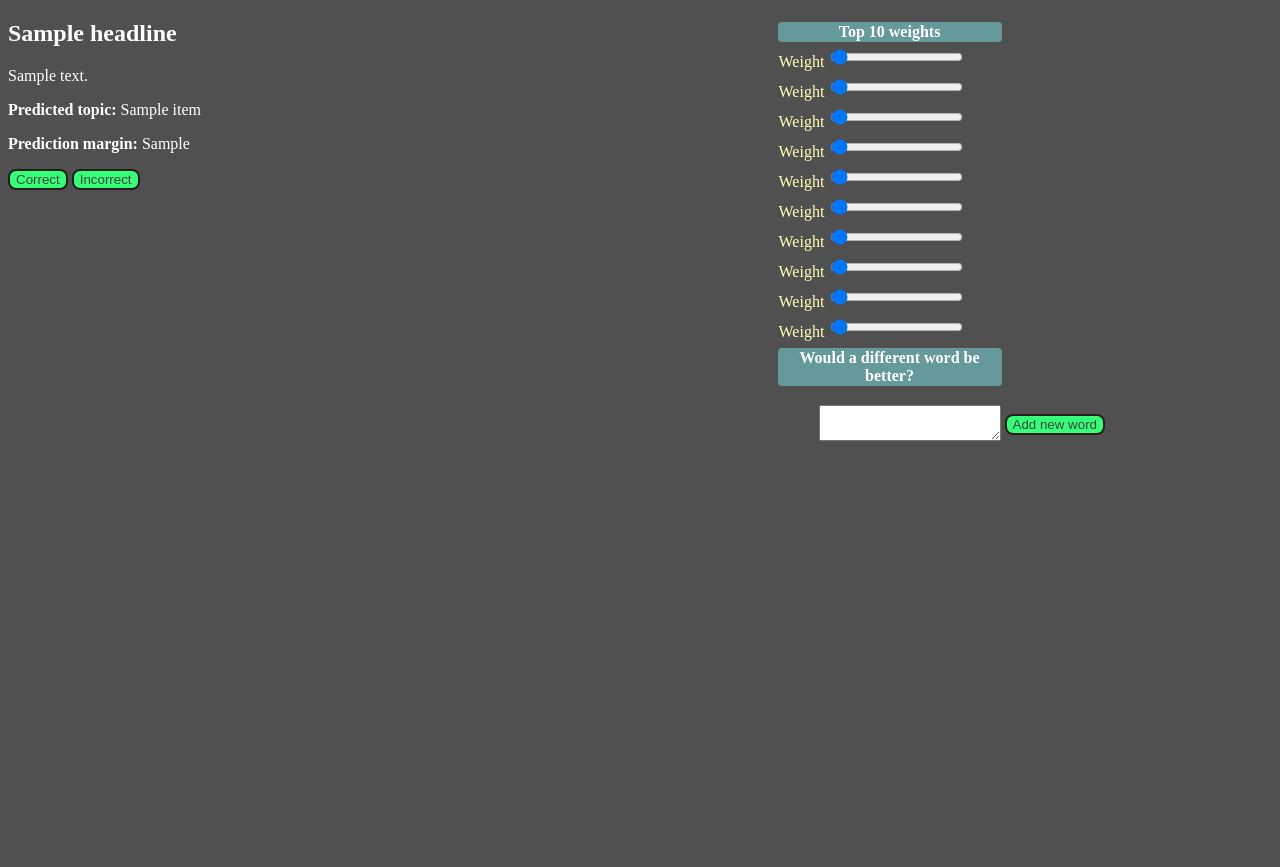
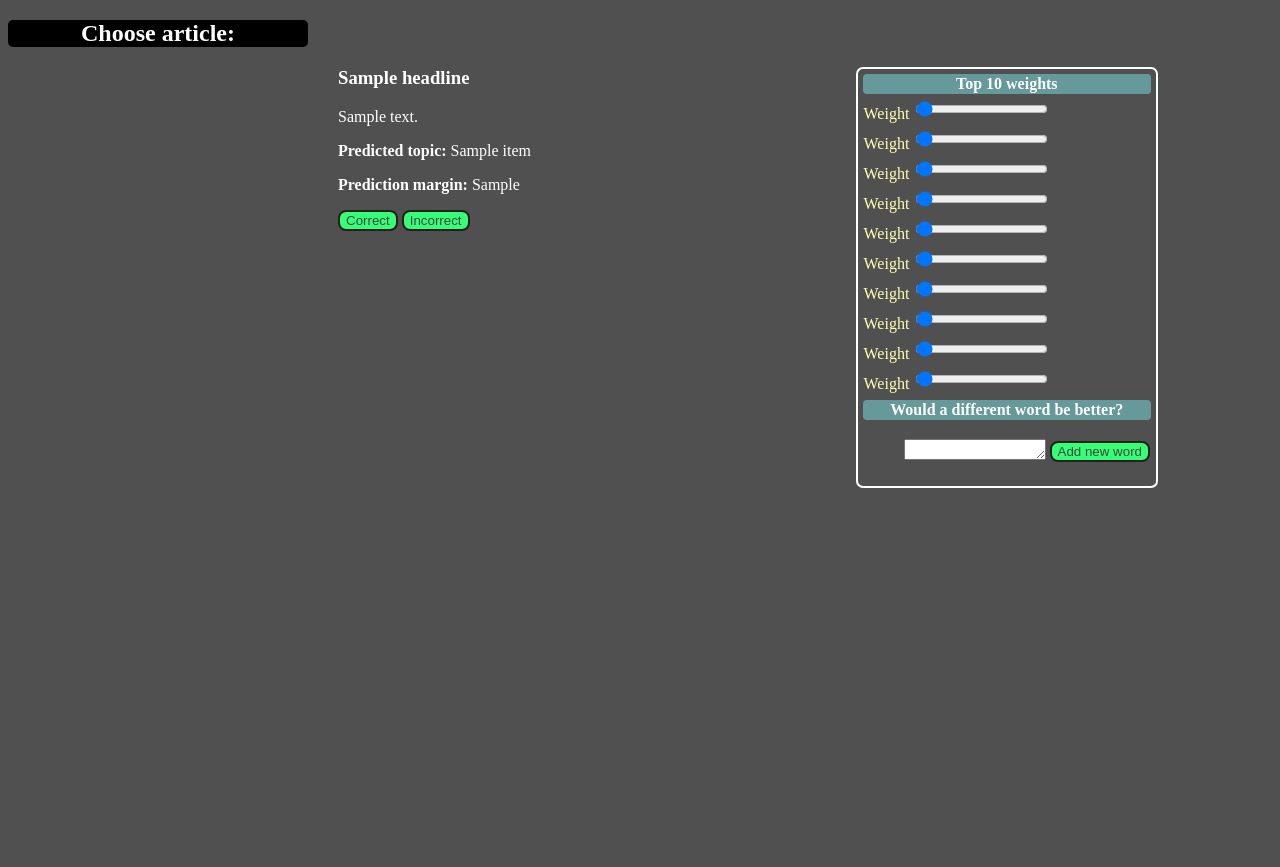
Before and after one commit to BernoulliSanders/Flask-Application-Reuters20, a Flask app: template templates/article-with-reweighting.html in a window 1280 px wide. Before the commit the page ends 441 px from the top, so only its background shows below. Run offline with Flask 2, Linux system fonts and the light colour scheme; the template is opened without the code that fills it: values that come from a table or form of the project are taken from there, most other values are stand-ins (such as "Sample title", 1, 10 or a date in 2020); data that the repository does not hold is empty; parts of the project's set-up code (start-up, migrations or seed data) failed here and were passed over; some libraries are stand-ins or nearby versions.

Commit message:
Fixed layout in user feedback application

```diff
--- a/app.py
+++ b/app.py
@@ -152,6 +152,7 @@ def display_article():
 
 # Need a second version of thanks.html to loop back here
 @app.route('/article-with-reweighting')
+#@app.route('/article-with-reweighting/<article-id>')
 def display_article_manual_reweighting():
     conn = sqlite3.connect(db2)
     conn.create_function("uncertainty_query", 1, uncertainty_sample)
--- a/static/style-for-reweighting-app.css
+++ b/static/style-for-reweighting-app.css
@@ -1,20 +1,28 @@
-body {font-family: serif; width:1100px; background-color:#505050; text-color:white; font-size: 16px;}
+body {font-family: serif; width:1150px; background-color:#505050; text-color:white; font-size: 16px;}
 
-h1 {color:white;  width:600px;  font:"Helvetica Neue";
+h1 {color:white;  width:200px;  font:"Helvetica Neue";
 
-    color: white;
 }
 
-h2 {color:white;  width:600px;  font:"Helvetica Neue";
+h2 {color:white;  width:300px;  font:"Helvetica Neue"; text-align: center;
 
-    color: white;
+    color: white; float: top; background-color: black; border-radius: 5px;
 }
 
 div {color:white; font:"Helvetica Neue";}
 
-h3 {color:white; width:300px;  font:"Helvetica Neue";}
+.container {
+    float: left, top;
+    margin-left: 330px;
+}
+
+h3 {color:white; width:420px; font:"Helvetica Neue";}
+
+.narrow {width: 420px; float: right;}
 
 p {color:white; width:500px; font:"Comic Sans MS";}
+
+p.narrow {float: right;}
 
 p.ital {font-style: italic; width:200px; background-color: #669999;}
 
@@ -22,11 +30,14 @@ p.strong {font-style: bold; width:300px;}
 
 a {color:white;}
 
-strong.yellow {}
+strong.narrow {}
 
-table.table1 {width: 300px; align-items:"right";}
+table {width: 200px;}
 
-table.table2 {width: 300px; align-items:"left";}
+table.table1 {width: 200px; align-items:"right"; border: solid; border-width: 2px; border-radius: 7px;
+border-color:white; padding: 3px}
+
+table.table2 {width: 300px; align-items:"left"; margin-top: 3px; float: top}
 
 td { color:#ffffb3;
     text-align: left;
@@ -49,4 +60,6 @@ input {
 	background-color: #33ff77; color:#464141; border: 2px solid; border-radius: 8px; border-color: #271D1D;
 }
 
+iframe {width: 310px; position: absolute; height: 100%; border: none;}
+
 .button {padding-top:15px; border:10px}
--- a/templates/article-with-reweighting.html
+++ b/templates/article-with-reweighting.html
@@ -6,57 +6,60 @@
     <link rel="stylesheet" href="{{ url_for('static', filename='style-for-reweighting-app.css') }}">
 </head>
 <body>
+<!--<h2>Choose article:</h2>-->
+<h2> Choose article:</h2>
+<iframe src="{{ url_for('display_headlines') }}"></iframe>
 <table class="table1" style="float:right">
 {% from "_formhelpers.html" import render_field %}
-<tr><th>
+<tr><th colspan="2">
  Top 10 weights
 </th></tr>
-<tr><td>
+<tr><td colspan="2">
 <label for="weight">Weight</label>
 <input type="range" id="weight" min="10" value="10" max="2000" step="100">
 </td></tr>
-<tr><td >
+<tr><td colspan="2">
 <label for="weight">Weight</label>
 <input type="range" id="weight" min="10" value="10" max="2000" step="100">
 </td></tr>
-<tr><td>
+<tr><td colspan="2">
 <label for="weight">Weight</label>
 <input type="range" id="weight" min="10" value="10" max="2000" step="100">
 </td></tr>
-<tr><td>
+<tr><td colspan="2">
 <label for="weight">Weight</label>
 <input type="range" id="weight" min="10" value="10" max="2000" step="100">
 </td></tr>
-<tr><td>
+<tr><td colspan="2">
 <label for="weight">Weight</label>
 <input type="range" id="weight" min="10" value="10" max="2000" step="100">
 </td></tr>
-<tr><td>
+<tr><td colspan="2">
 <label for="weight">Weight</label>
 <input type="range" id="weight" min="10" value="10" max="2000" step="100">
 </td></tr>
-<tr><td>
+<tr><td colspan="2">
 <label for="weight">Weight</label>
 <input type="range" id="weight" min="10" value="10" max="2000" step="100">
 </td></tr>
-<tr><td>
+<tr><td colspan="2">
 <label for="weight">Weight</label>
 <input type="range" id="weight" min="10" value="10" max="2000" step="100">
 </td></tr>
-<tr><td>
+<tr><td colspan="2">
 <label for="weight">Weight</label>
 <input type="range" id="weight" min="10" value="10" max="2000" step="100">
 </td></tr>
-<tr><td>
+<tr><td colspan="2">
 <label for="weight">Weight</label>
 <input type="range" id="weight" min="10" value="10" max="2000" step="100">
 </td></tr>
-<tr><td></td></tr>
-<tr><th>Would a different word be better?</th></tr>
+<tr><td colspan="2"></td></tr>
+<tr><th colspan="2">Would a different word be better?</th></tr>
 <tr><td>
 <form method=post action="/change-weights">
       <dl>
-  {{ render_field(form.feature_feedback, cols='20', rows='2') }}
+  {{ render_field(form.feature_feedback, cols='15', rows='1') }}
   </dl>
   </td>
   <td>
@@ -67,10 +70,10 @@
 </table>
 
 {% for item in items %}
-
-<h2><strong> {{ item.Headline }}
+<div class="container">
+<h3><strong> {{ item.Headline }}
 </strong>
-</h2>
+</h3>
 <p>
            {{ item.Text }}
     </p>
@@ -81,7 +84,7 @@
 </p>
 
 <p>
-<strong>Prediction margin:</strong> {{ item.class_proba }}
+<strong >Prediction margin:</strong> {{ item.class_proba }}
 </p>
 <div id='button'>
 	  <form action="/update-v2" method="post">
@@ -91,6 +94,7 @@
 		<input type=hidden value='{{ item.text }}' name='uncertain_article'>
 	  </form>
 </div>
+</div>
 {% endfor %}
   </body>
 </html>
--- a/templates/menu.html
+++ b/templates/menu.html
@@ -9,7 +9,7 @@
 <table class="Table2">
 {% for item in items %}
 <tr><td colspan="2">
-	<p class="strong"><a href=""> {{  item.Headline }} </a></p></td></tr>
+	<p class="strong"><a href=""> {{ item.Headline }} </a></p></td></tr>
 	<tr>
  <td> <p class="ital"><strong>Predicted class: </strong>{{ item.predicted_labels }} </p> </td><td><strong> Confidence:</strong> {{ item.class_proba }}</td>
 
```
Also changed, not shown: 1 other file.
